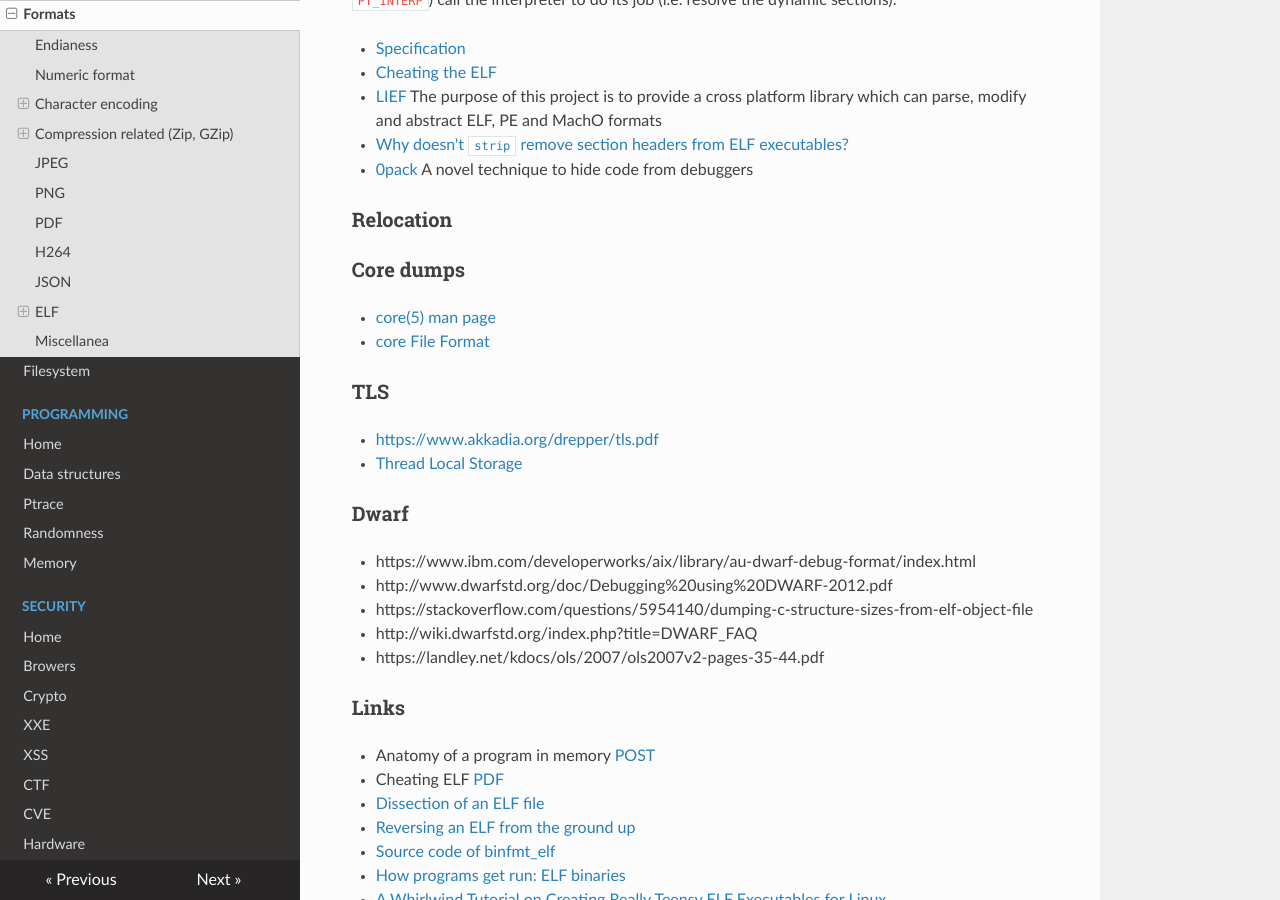
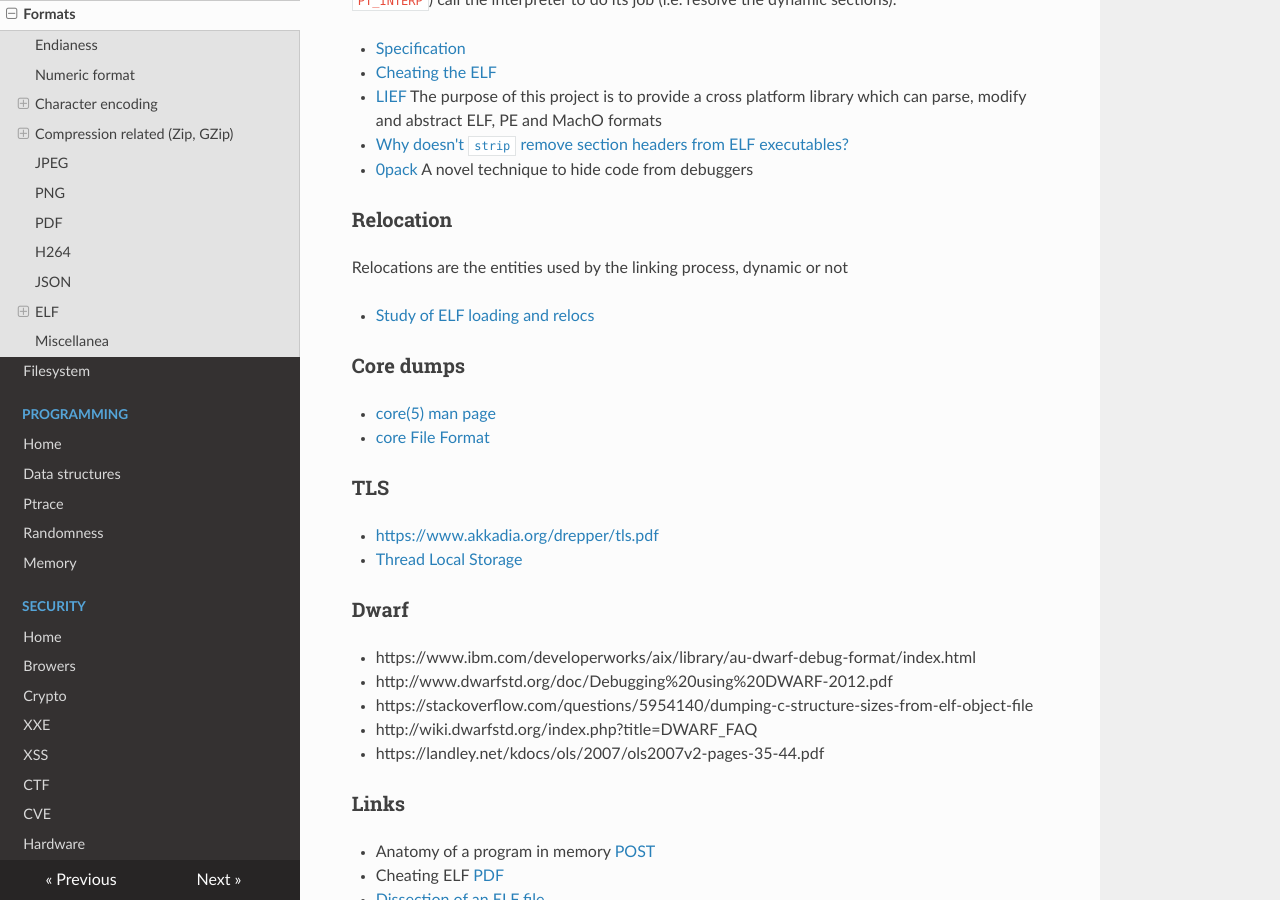
Before and after one commit to gipi/low-level, an MkDocs documentation site: the page built from docs/formats.md, in a window 1280 px wide and 900 px high, scrolled down 3291 px. Built offline with MkDocs 1.6.1, drawn with Linux system fonts in a browser that asks for light colours; nearby versions of some CDN libraries; old or Windows-style settings are respelled for this version of MkDocs.

Commit message:
Update formats.md

```diff
--- a/docs/formats.md
+++ b/docs/formats.md
@@ -144,6 +144,10 @@ the section ``PT_INTERP``) call the interpreter to do its job (i.e. resolve the
 
 ### Relocation
 
+Relocations are the entities used by the linking process, dynamic or not
+
+ - [Study of ELF loading and relocs](http://netwinder.osuosl.org/users/p/patb/public_html/elf_relocs.html)
+
 ### Core dumps
 
  - [core(5) man page](http://man7.org/linux/man-pages/man5/core.5.html)
```
